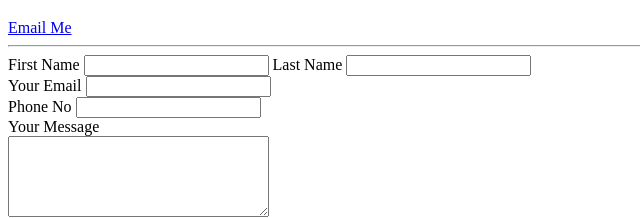
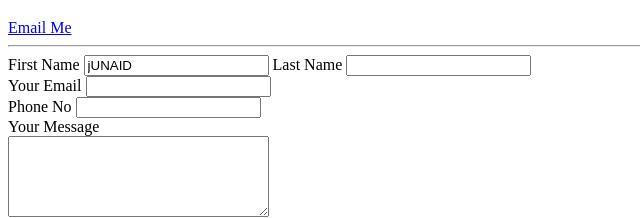
Before and after one commit to Junaid368/cv, a plain HTML site: page Contact_me.html in a window 1280 px wide. Shown: the part 139-357 px from the top of the page, 0-640 px from the left. Drawn offline with Linux system fonts and the light colour scheme.

Commit message:
Update Contact_me.html

```diff
--- a/Contact_me.html
+++ b/Contact_me.html
@@ -12,9 +12,9 @@
     <hr>
     <form  action="mailto:muhammadj368@gmail.com?subject=Contact " method="post" enctype="text/plain">
       <label for="fn">First Name</label>
-      <input type="text" name="fn" value="">
+      <input type="text" name="fn" value="jUNAID" placeholder="Junaid">
       <label for="ln">Last Name</label>
-      <input type="text" name="ln" value=""><br>
+      <input type="text" name="ln" value="" ><br>
       <label for="email">Your Email</label>
       <input type="email" name="email" value="" /> <br>
       <label for="Pn">Phone No</label>
```
